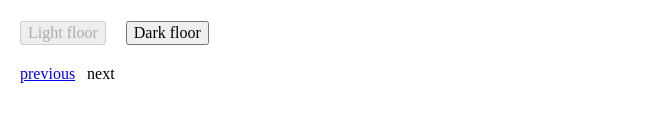
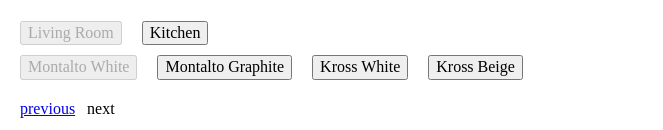
Before and after one commit to Raikojou/raikojou.github.io, a plain HTML site: page step4.html in a window 1280 px wide. Shown: the part 503-633 px from the top of the page, without its empty margins (0-663 px from the left). Drawn offline with Linux system fonts and the light colour scheme.

Commit message:
Added more stuff to step 4
Added new room and Kross floor in 2 colours

```diff
--- a/step4.html
+++ b/step4.html
@@ -15,22 +15,32 @@
             <img style="position: absolute; z-index: 2" id="top" class="image" src="assets/living-render.png" alt="" />
             <img id="colour" class="image" src="assets/floor-2-render.png" alt="" />
         </div>
-        <div id="buttons" style="padding-left: 20px;"></div>
+        <div id="topbuttons" style="padding-left: 20px;"></div>
+        <div id="buttons" style="padding-left: 20px; padding-top: 10px;"></div>
 
         <nav><a href="step3.html">previous</a>&nbsp&nbsp&nbspnext</nav>
 
         <script>
-            const images = [
-                { url: 'assets/floor-2-render.png', name: 'Light floor' },
-                { url: 'assets/floor-1-render.png', name: 'Dark floor' }
+            const colour = [
+                { url: 'assets/floor-2-render.png', name: 'Montalto White' },
+                { url: 'assets/floor-1-render.png', name: 'Montalto Graphite' },
+                { url: 'assets/floor-3-render.png', name: 'Kross White' },
+                { url: 'assets/floor-4-render.png', name: 'Kross Beige' }
+            ];
+            const room = [
+                { url: 'assets/living-render.png', name: 'Living Room' },
+                { url: 'assets/kitchen-render.png', name: 'Kitchen' }
             ];
 
+        const roomImage = document.getElementById('top');
         const colourImage = document.getElementById('colour');
-        const buttonsContainer = document.getElementById('buttons');
+        const buttonsContainer = document.getElementById('topbuttons');
+        const colourButtonsContainer = document.getElementById('buttons')
         let activeButton = null;
+        let activeColourButton = null;
 
-        // Create buttons dynamically
-        images.forEach((image, index) => {
+        // Create room buttons dynamically
+        room.forEach((image, index) => {
             const button = document.createElement('button');
             button.textContent = image.name;
             button.classList.add('button');
@@ -39,7 +49,7 @@
                 activeButton = button; // Set the activeButton to the first button
             }
             button.addEventListener('click', () => {
-                colour.src = image.url;
+                roomImage.src = image.url;
                 if (activeButton) {
                     activeButton.disabled = false;
                 }
@@ -48,6 +58,26 @@
             });
             buttonsContainer.appendChild(button);
         });
+
+        // Create floor colour buttons dynamically
+        colour.forEach((image, index) => {
+            const button = document.createElement('button');
+            button.textContent = image.name;
+            button.classList.add('button');
+            if (index === 0) { // Check if it's the first image (index 0)
+                button.disabled = true; // Disable the button for the first image
+                activeColourButton = button; // Set the activeColourButton to the first button
+            }
+            button.addEventListener('click', () => {
+                colourImage.src = image.url;
+                if (activeColourButton) {
+                    activeColourButton.disabled = false;
+                }
+                button.disabled = true;
+                activeColourButton = button;
+            });
+            colourButtonsContainer.appendChild(button);
+        });
         </script>
     </body>
 </html>
```
Also changed, not shown: assets/floor-3-render.png (added), assets/floor-4-render.png (added), assets/kitchen-render.png (added), assets/living-render.png.
